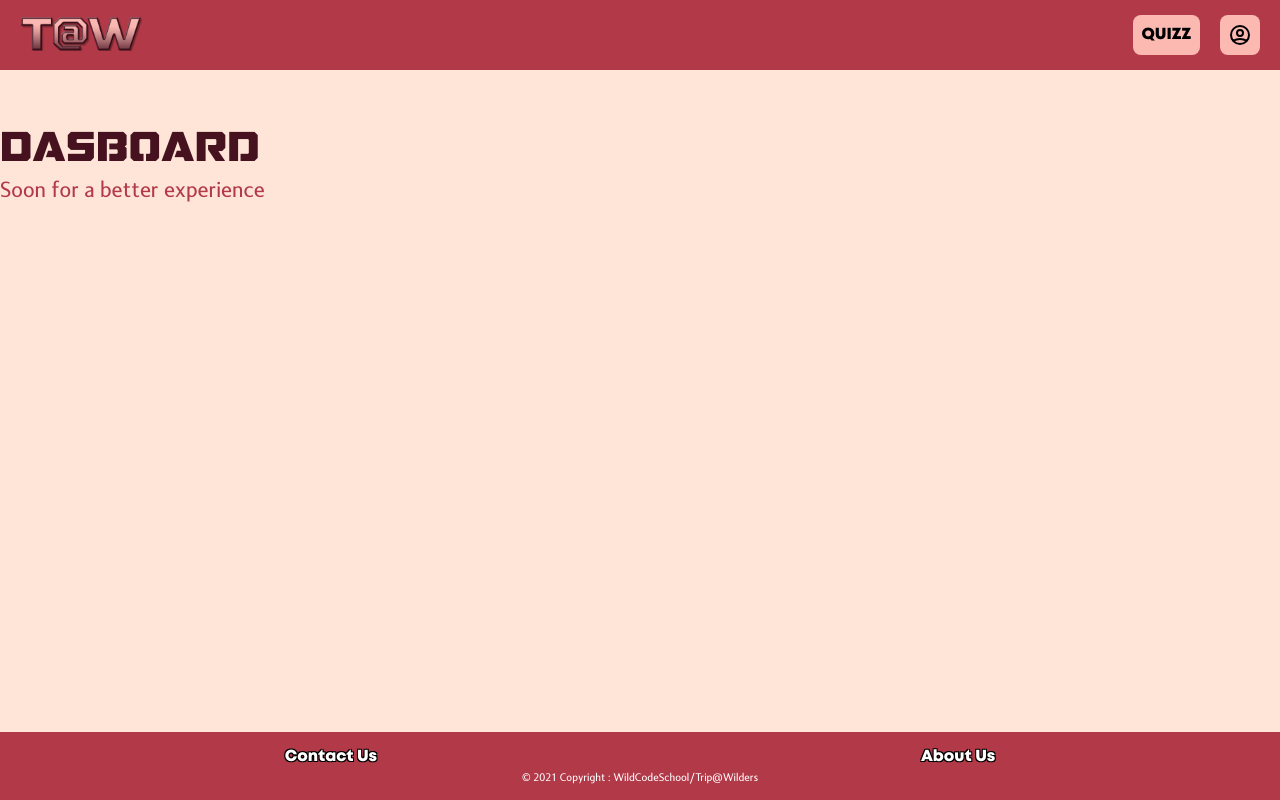
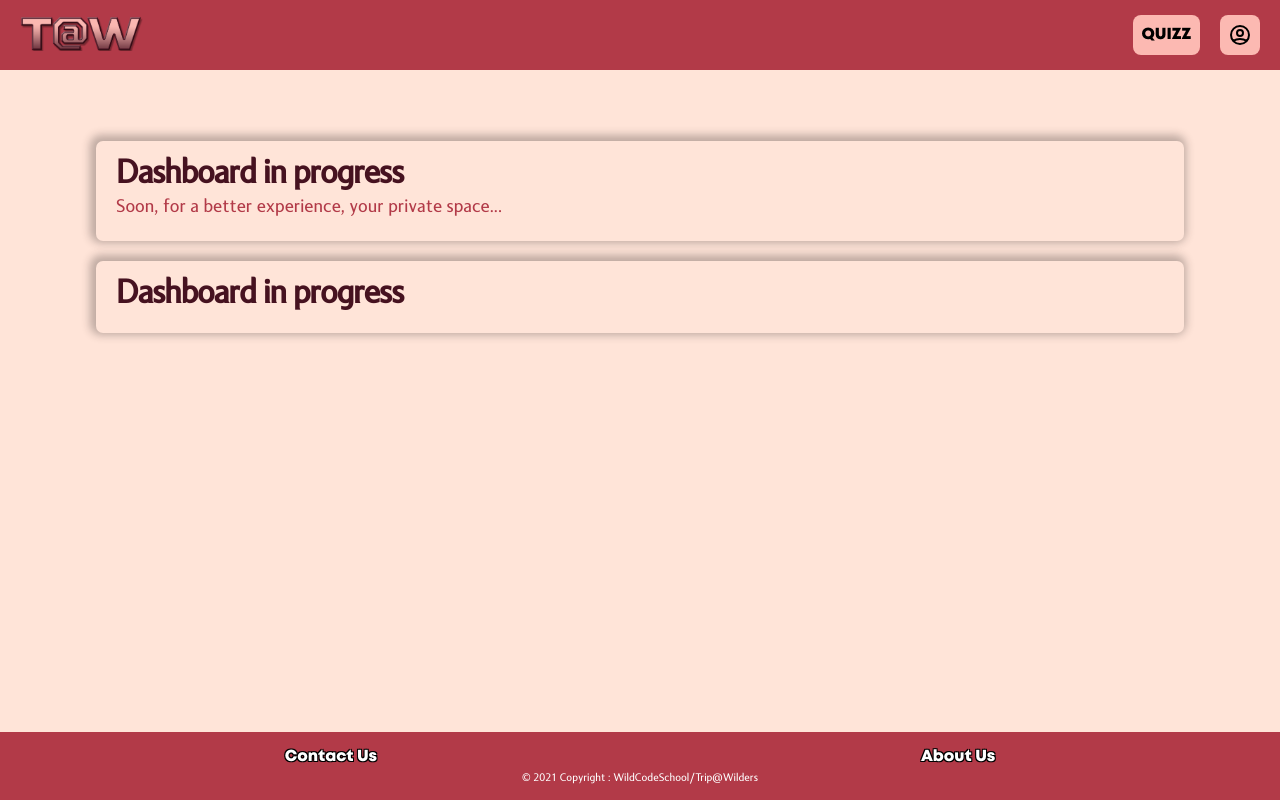
Before and after one commit to WildCodeSchool/lyon-js-sept21-p2-g2-front, a React (Create React App) app: page /dashboard in a window 1280 px wide. Built offline with nearby package versions, Linux system fonts and the light colour scheme; what react-toast-notifications would draw is missing.

Commit message:
work in progress for message to the users

```diff
--- a/src/components/routes/Dashboard.jsx
+++ b/src/components/routes/Dashboard.jsx
@@ -1,11 +1,23 @@
 import React from 'react';
+import '../../css/Dashboard.css';
 
 const Dashboard = () => {
   return (
-    <div className="dashbord-area">
-      <h1>Dasboard</h1>
-      <h2>Soon for a better experience</h2>
-    </div>
+    <>
+      <div className="dashboard-container">
+        <h2 className="text-3xl font-extrabold text-dark-sienna tracking-tight sm:text-4xl">
+          Dashboard in progress
+        </h2>
+        <h4 className="text-xl text-english-red">
+          Soon, for a better experience, your private space...
+        </h4>
+      </div>
+      <div className="teasing-container">
+        <h2 className="text-3xl font-extrabold text-dark-sienna tracking-tight sm:text-4xl">
+          Dashboard in progress
+        </h2>
+      </div>
+    </>
   );
 };
 
--- /dev/null
+++ b/src/css/Dashboard.css
@@ -0,0 +1,25 @@
+/* Voir avec william pour l'effet sur le titre?*/
+
+.dashboard-container {
+  background: var(--lightestShade);
+  height: auto;
+  width: 85%;
+  margin-left: auto;
+  margin-right: auto;
+  margin-top: 20px;
+  border-radius: 7px;
+  padding: 20px;
+  box-shadow: -2px -2px 8px 4px rgba(43, 35, 37, 0.3);
+}
+
+.teasing-container {
+  background: var(--lightestShade);
+  height: auto;
+  width: 85%;
+  margin-left: auto;
+  margin-right: auto;
+  margin-top: 20px;
+  border-radius: 7px;
+  padding: 20px;
+  box-shadow: -2px -2px 8px 4px rgba(43, 35, 37, 0.3);
+}
```
